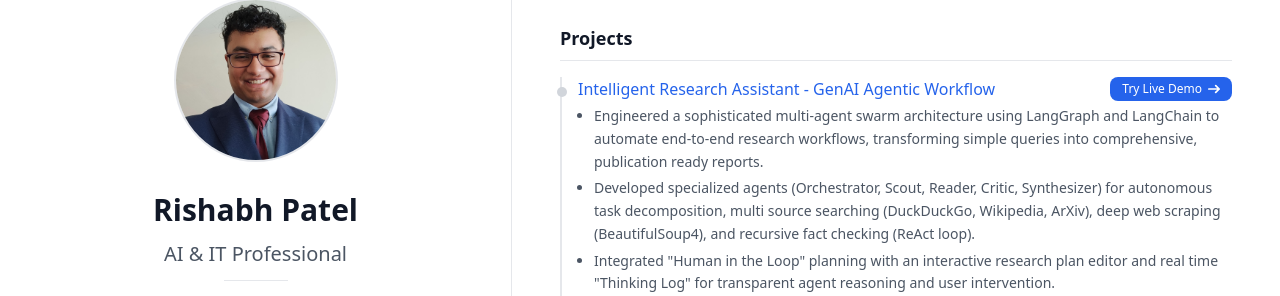
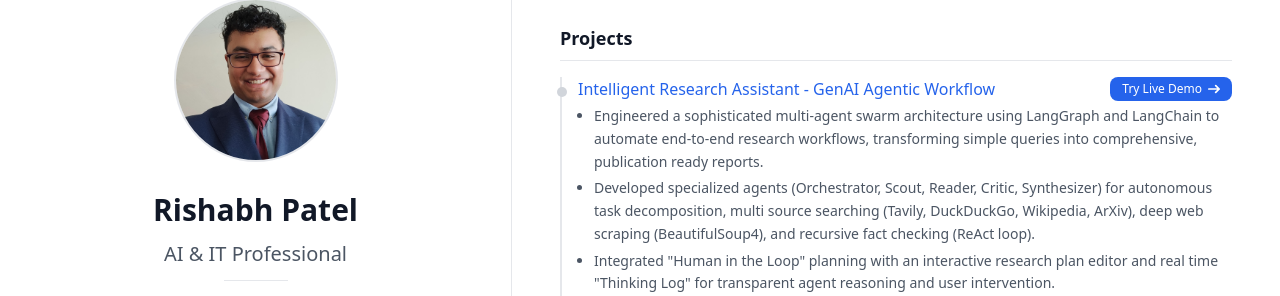
Before and after one commit to rishabhpatel9/Portfolio, a Next.js app in the folder minimalist-portfolio-template/: page / in a window 1280 px wide. Shown: the top 296 px of the page. Built offline with nearby package versions, Linux system fonts and the light colour scheme.

Commit message:
added tavily to project description

```diff
--- a/minimalist-portfolio-template/app/components/ProjectsSection.tsx
+++ b/minimalist-portfolio-template/app/components/ProjectsSection.tsx
@@ -6,7 +6,7 @@ const ProjectsSection = () => {
             liveDemoUrl: 'https://irademo.rish.click/',
             highlights: [
                 'Engineered a sophisticated multi-agent swarm architecture using LangGraph and LangChain to automate end-to-end research workflows, transforming simple queries into comprehensive, publication ready reports.',
-                'Developed specialized agents (Orchestrator, Scout, Reader, Critic, Synthesizer) for autonomous task decomposition, multi source searching (DuckDuckGo, Wikipedia, ArXiv), deep web scraping (BeautifulSoup4), and recursive fact checking (ReAct loop).',
+                'Developed specialized agents (Orchestrator, Scout, Reader, Critic, Synthesizer) for autonomous task decomposition, multi source searching (Tavily, DuckDuckGo, Wikipedia, ArXiv), deep web scraping (BeautifulSoup4), and recursive fact checking (ReAct loop).',
                 'Integrated "Human in the Loop" planning with an interactive research plan editor and real time "Thinking Log" for transparent agent reasoning and user intervention.',
                 'Prioritized data privacy by integrating local LLMs via LM Studio (Qwen3.5 9B, Qwen3.5 2B or Qwen3.5 0.8B for fallback) and optimized reliability with an SQLite caching layer and "self healing" JSON parsing (json-repair).',
                 'Built a full stack Progressive Web App (PWA) using FastAPI/Pydantic and Gradio, safeguarded using captcha, fully containerized with Docker and the UV package manager for rapid, portable deployment.',
```
